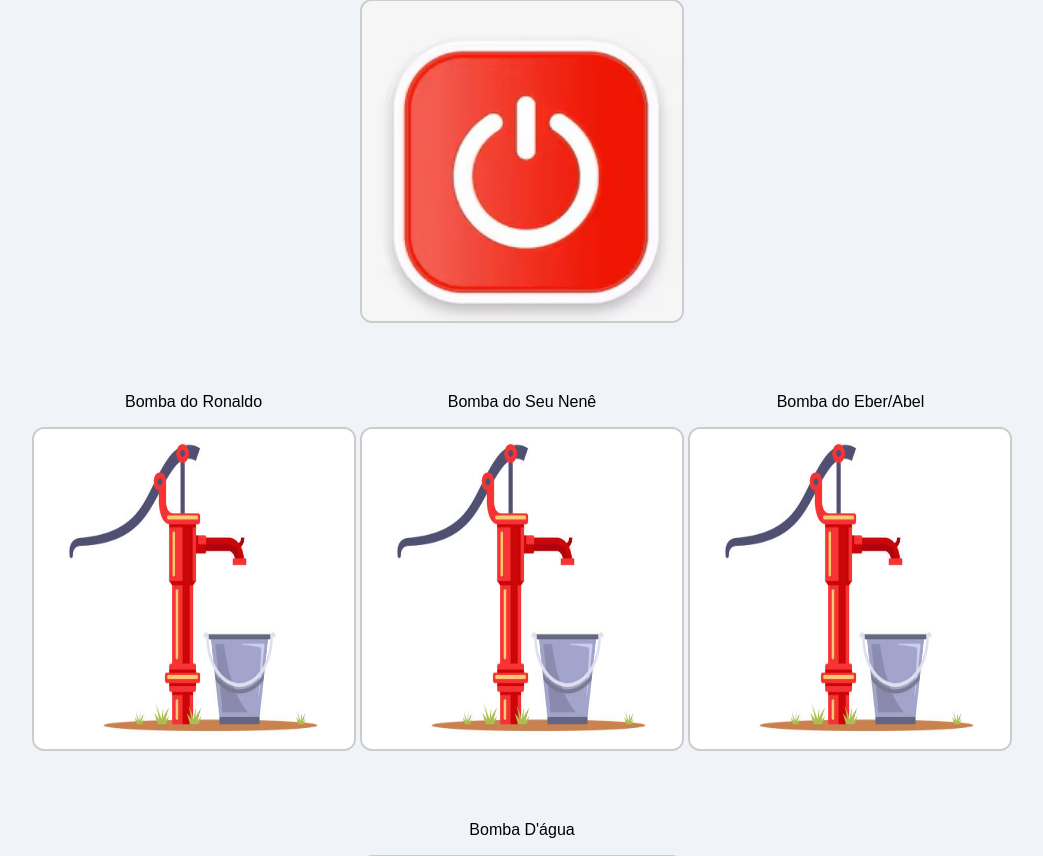
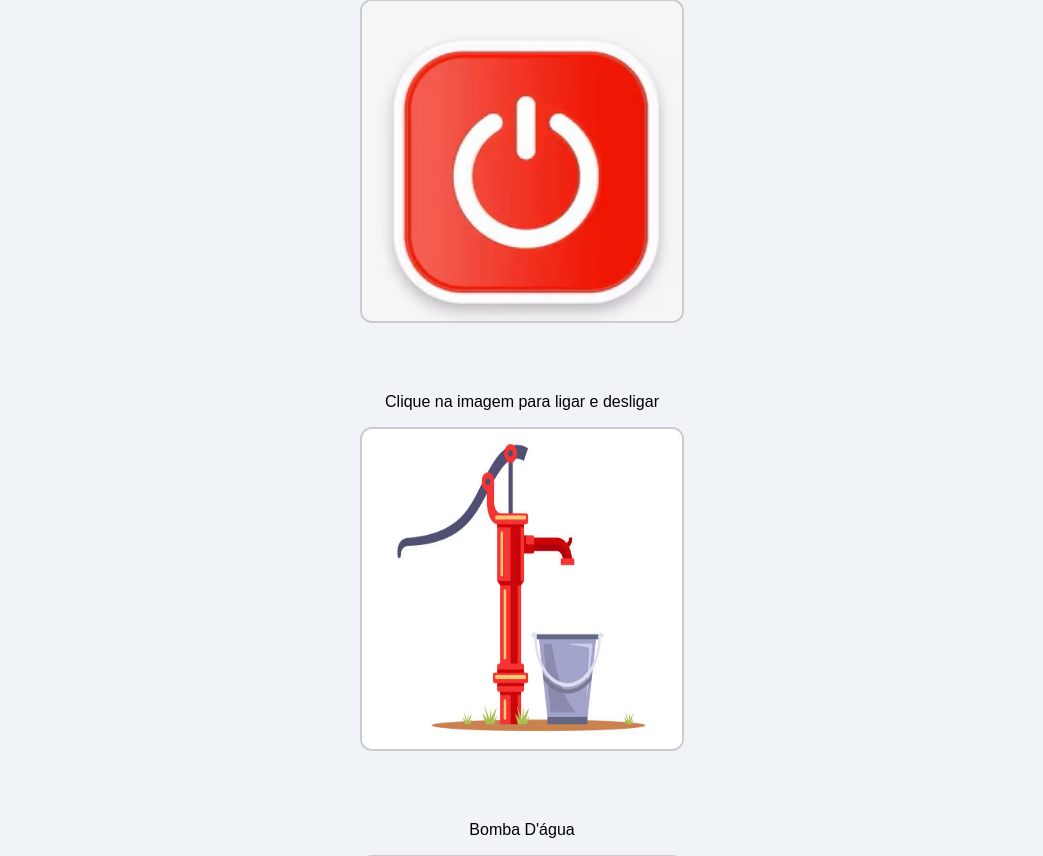
Before and after one commit to ebercdiniz/BombaSerra, a Django app: page / in a window 1280 px wide. Shown: the part 185-1041 px from the top of the page, without its empty margins (118-1161 px from the left). Run offline with Django 5.2, Linux system fonts and the light colour scheme; data comes from the database, SQL or seed files in the repository.

Commit message:
atualizacao so pra uma bomba

```diff
--- a/Bombas/views.py
+++ b/Bombas/views.py
@@ -62,7 +62,7 @@ def esp32_state(request):
 @api_view(['GET'])
 def get_state(request):
     try:
-        logging.warning("Get state")
+        logging.warning("Estado")
         obj, _ = Mode.objects.get_or_create(pk=1)
         pins = compute_pins(obj.mode)
 
--- a/templates/index.html
+++ b/templates/index.html
@@ -25,19 +25,11 @@
     </div><br><br>
 
     <div class="bomb-row">
-      <p>Bomba do Ronaldo</p>
-      <img id="ronaldo-img" class="bomb-img" src="{% static 'torneira_off.png' %}" alt="Bomba Ronaldo">
+      <p>Clique na imagem para ligar e desligar</p>
+      <img id="eber-img" class="bomb-img" src="{% static 'torneira_off.png' %}" alt="">
     </div>
 
-    <div class="bomb-row">
-      <p>Bomba do Seu Nenê</p>
-      <img id="nene-img" class="bomb-img" src="{% static 'torneira_off.png' %}" alt="Bomba Seu Nene">
-    </div>
 
-    <div class="bomb-row">
-      <p>Bomba do Eber/Abel</p>
-      <img id="eber-img" class="bomb-img" src="{% static 'torneira_off.png' %}" alt="Bomba Eber/Abel">
-    </div>
 
     <br><br>
     <div class="bomb-row">
@@ -54,8 +46,6 @@
       window.esp32Online = false;
 
       const bombas = [
-        {id: 'ronaldo', imgOn: '{% static "torneira_on.png" %}', imgOff: '{% static "torneira_off.png" %}'},
-        {id: 'nene', imgOn: '{% static "torneira_on.png" %}', imgOff: '{% static "torneira_off.png" %}'},
         {id: 'eber', imgOn: '{% static "torneira_on.png" %}', imgOff: '{% static "torneira_off.png" %}'},
       ];
 
```
